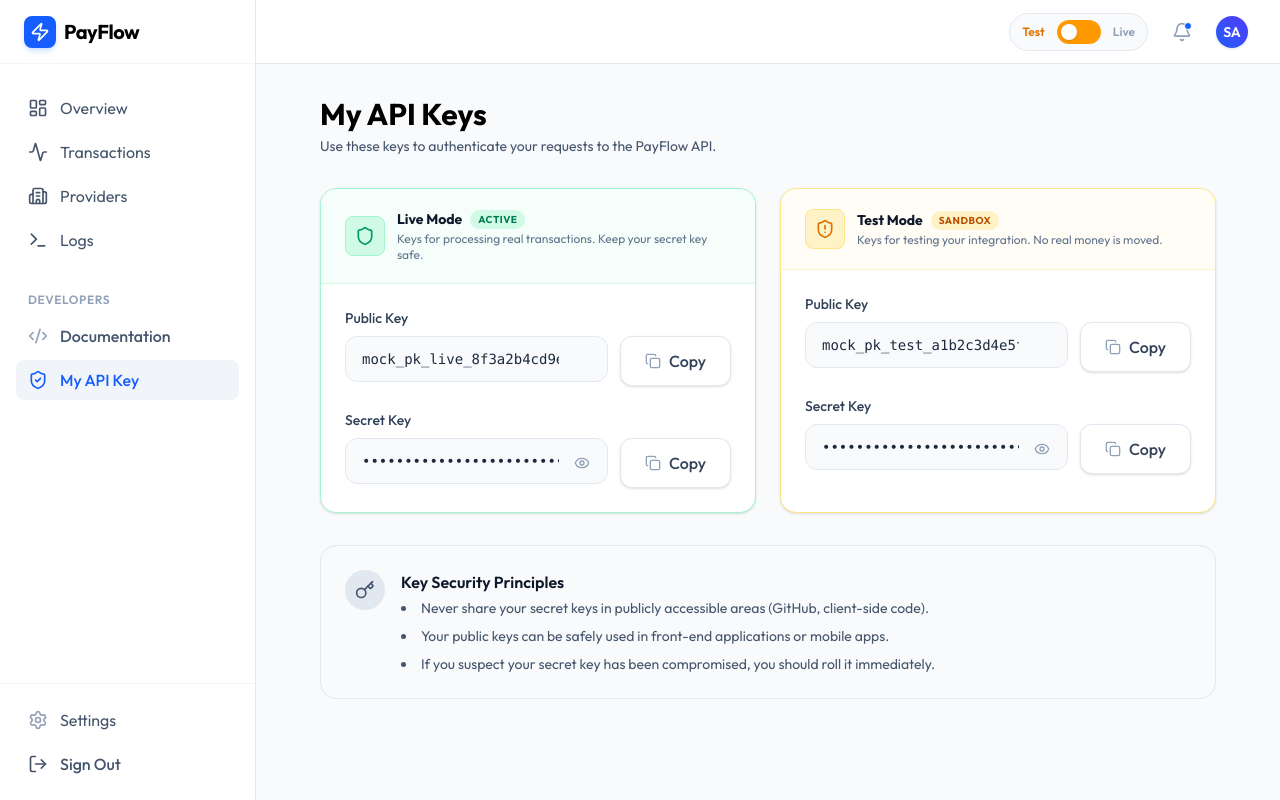
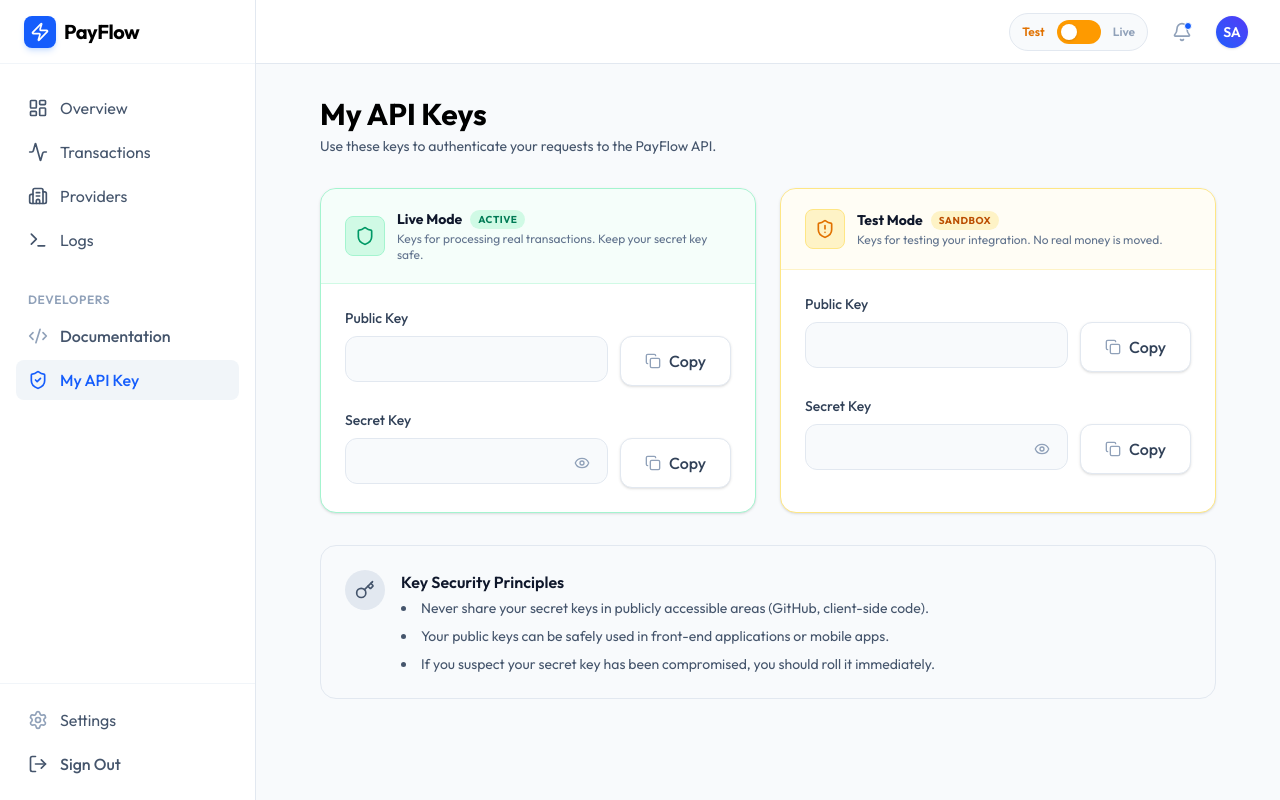
Before and after one commit to omatsola619/fintech-platform, a React (Vite) app: page /dashboard/api-keys in a window 1280 px wide. Built offline with nearby package versions, Linux system fonts and the light colour scheme; no server answers; sample sign-in values are in the browser's storage.

Commit message:
fetched api keys

```diff
--- a/src/pages/dashboard/MyApiKey.tsx
+++ b/src/pages/dashboard/MyApiKey.tsx
@@ -1,17 +1,45 @@
-import { CheckCircle2, Copy, Eye, EyeOff, Key, Shield, ShieldAlert } from "lucide-react";
+import { CheckCircle2, Copy, Eye, EyeOff, Key, Shield, ShieldAlert, Loader2 } from "lucide-react";
 import { useState } from "react";
+import { useQuery } from "@tanstack/react-query";
+import { api } from "../../lib/api";
 
 function MyApiKey() {
   const [showLiveSecret, setShowLiveSecret] = useState(false);
   const [showTestSecret, setShowTestSecret] = useState(false);
   const [copiedKey, setCopiedKey] = useState<string | null>(null);
 
-  // Mock platform API keys given to user (to be replaced with API data)
+  const { data: settingsResponse, isLoading } = useQuery({
+    queryKey: ["settings"],
+    queryFn: async () => {
+      const token = localStorage.getItem("authToken");
+      const response = await api.get("/accounts/user/details/", {
+        headers: {
+          Authorization: `Bearer ${token}`,
+        },
+      });
+      return response.data;
+    },
+  });
+
+  const settingsRaw = settingsResponse?.data || settingsResponse || {};
+  const merchantsData = settingsRaw?.merchants;
+  const merchant = Array.isArray(merchantsData) ? merchantsData[0] : merchantsData;
+  const apiClients = merchant?.api_clients || [];
+
+  const liveClient = apiClients.find(
+    (c: any) => c.environment?.toLowerCase() === "live"
+  );
+  const testClient = apiClients.find(
+    (c: any) =>
+      c.environment?.toLowerCase() === "sandbox" ||
+      c.environment?.toLowerCase() === "test"
+  );
+
   const apiKeys = {
-    livePublicKey: "mock_pk_live_8f3a2b4cd9e1r7t5y6u3i0o2p4a5s6d7f8g9h0j1",
-    liveSecretKey: "mock_sk_live_1k2l3z4x5c6v7b8n9m0a1s2d3f4g5h6j7k8l9",
-    testPublicKey: "mock_pk_test_a1b2c3d4e5f6g7h8i9j0k1l2m3n4o5p6q7r8s",
-    testSecretKey: "mock_sk_test_z9y8x7w6v5u4t3s2r1q0p9o8n7m6l5k4j3h2g",
+    livePublicKey: liveClient?.client_public_key || "",
+    liveSecretKey: liveClient?.client_secret_key || "",
+    testPublicKey: testClient?.client_public_key || "",
+    testSecretKey: testClient?.client_secret_key || "",
   };
 
   const copyToClipboard = (text: string, id: string) => {
@@ -91,6 +119,11 @@ function MyApiKey() {
         </p>
       </div>
 
+      {isLoading ? (
+        <div className="flex items-center justify-center p-12 bg-white rounded-2xl border border-slate-200">
+          <Loader2 className="w-8 h-8 animate-spin text-blue-600" />
+        </div>
+      ) : (
         <div className="grid lg:grid-cols-2 gap-6">
           {/* Live Mode Keys */}
           <div className="bg-white rounded-2xl border border-emerald-200 shadow-sm overflow-hidden flex flex-col">
@@ -136,6 +169,7 @@ function MyApiKey() {
             </div>
           </div>
         </div>
+      )}
 
       <div className="bg-slate-50 rounded-2xl border border-slate-200 p-6 flex items-start gap-4">
         <div className="w-10 h-10 rounded-full bg-slate-200 flex items-center justify-center shrink-0">
```
Lines whose indentation alone changed are shown as unchanged.
